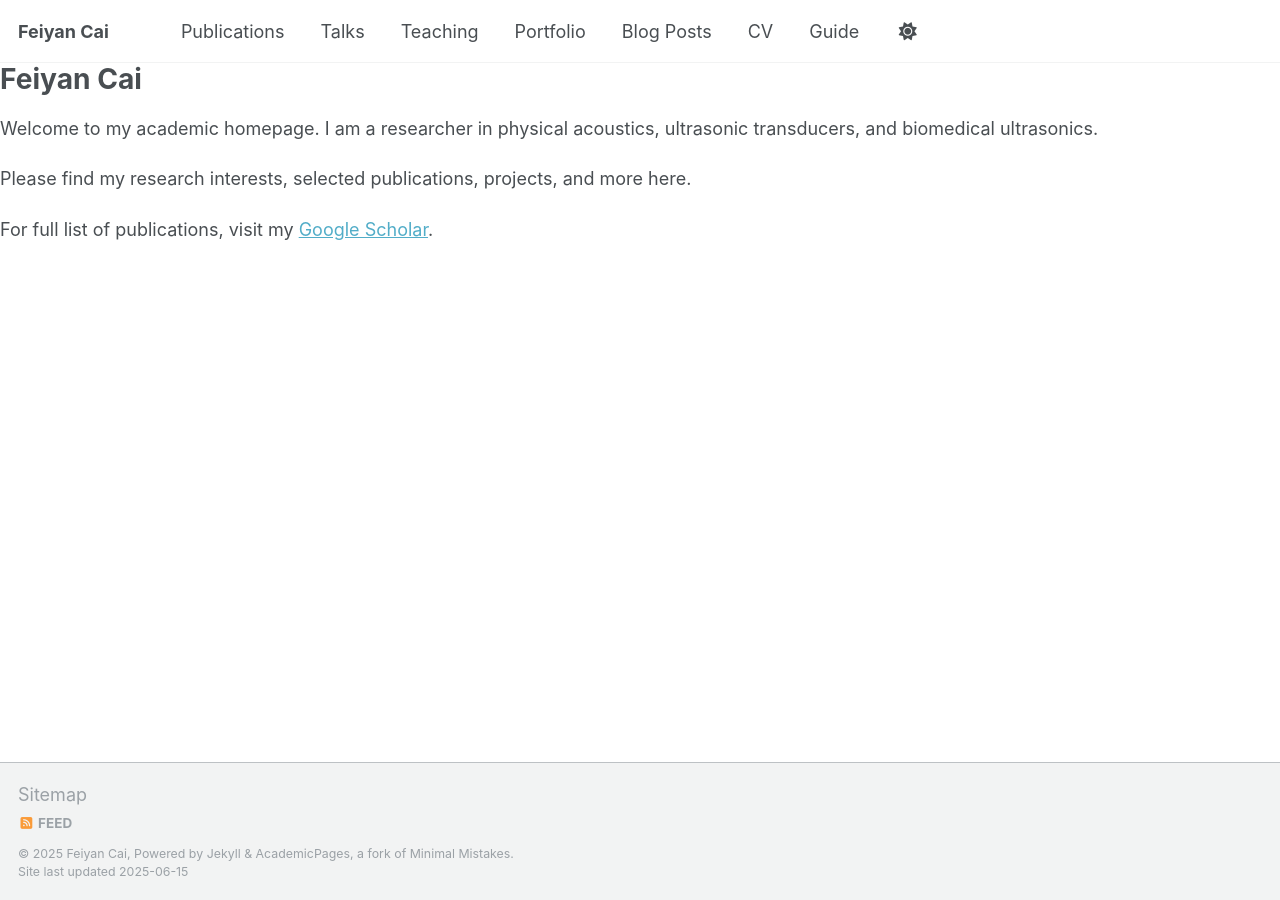
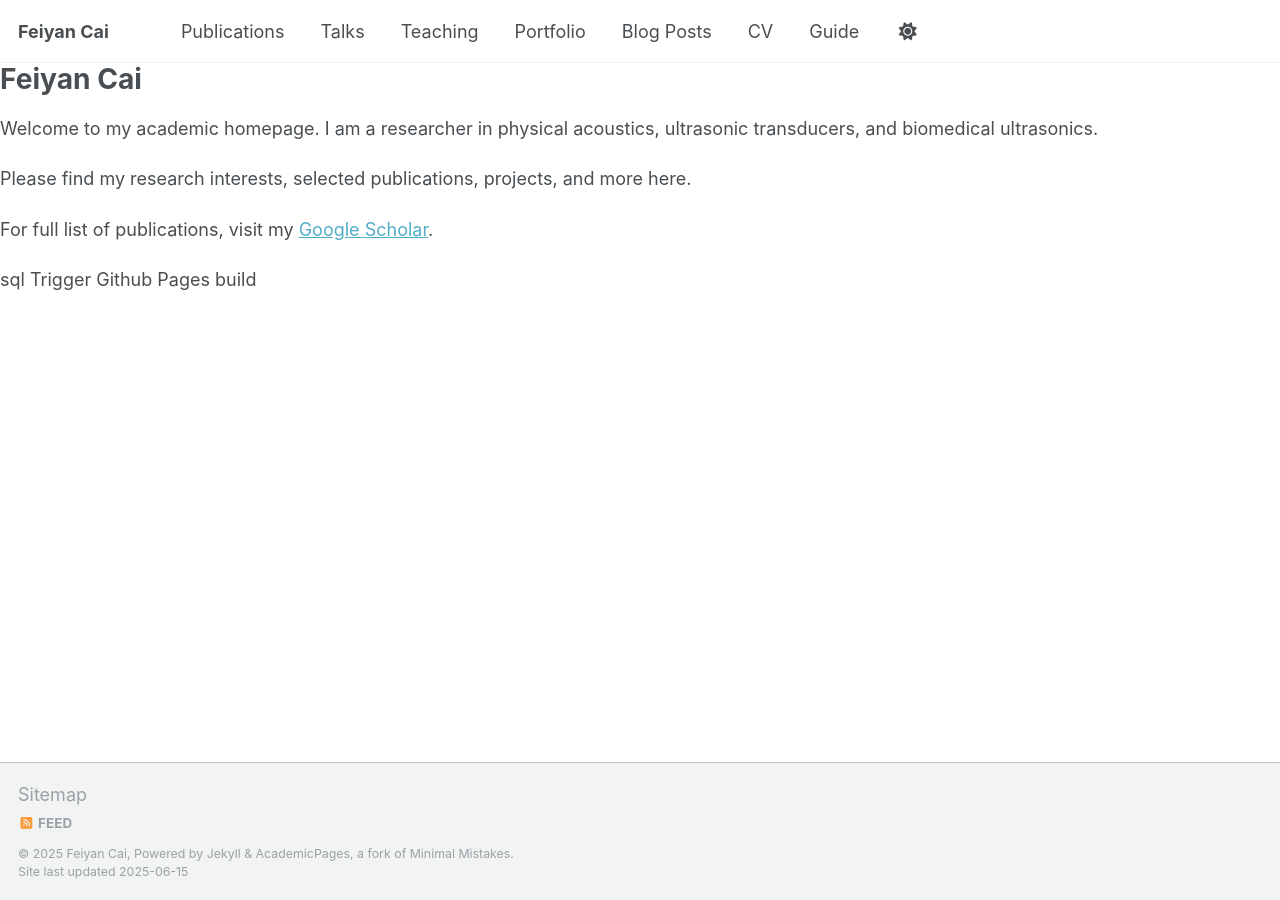
Before and after one commit to Caicai715/FeiyanCai.github.io, a Jekyll site: the page built from index.md, in a window 1280 px wide. Built offline with Jekyll 4.4.1, drawn with Linux system fonts in a browser that asks for light colours; our own code applies the rules of GitHub Pages for plain Markdown files.

Commit message:
Update index.md

```diff
--- a/index.md
+++ b/index.md
@@ -5,3 +5,6 @@ Welcome to my academic homepage. I am a researcher in physical acoustics, ultras
 Please find my research interests, selected publications, projects, and more here.
 
 For full list of publications, visit my [Google Scholar](https://scholar.google.com/citations?user=MMyNU0AAAAAJ&hl=en).
+
+sql
+Trigger Github Pages build
```
